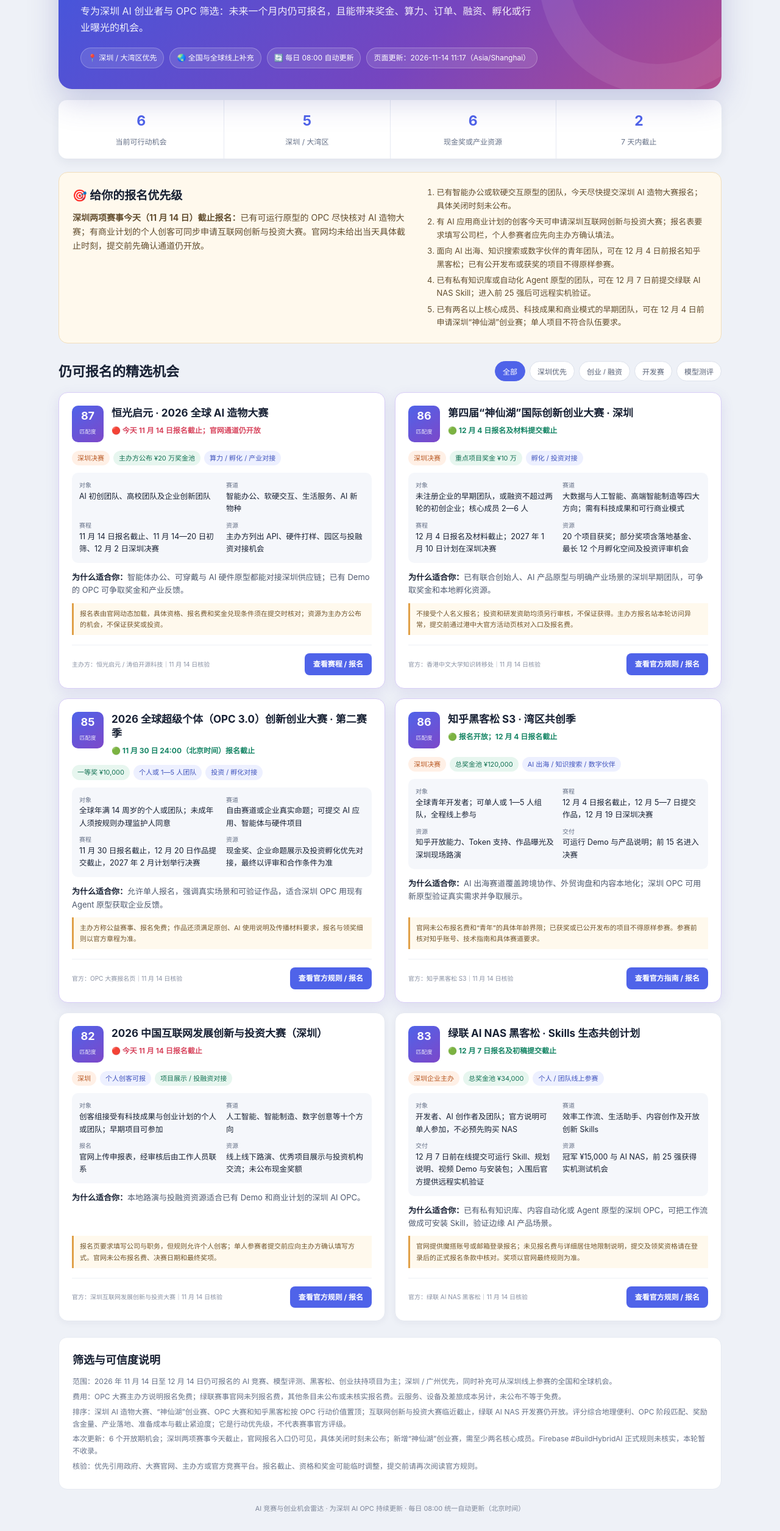
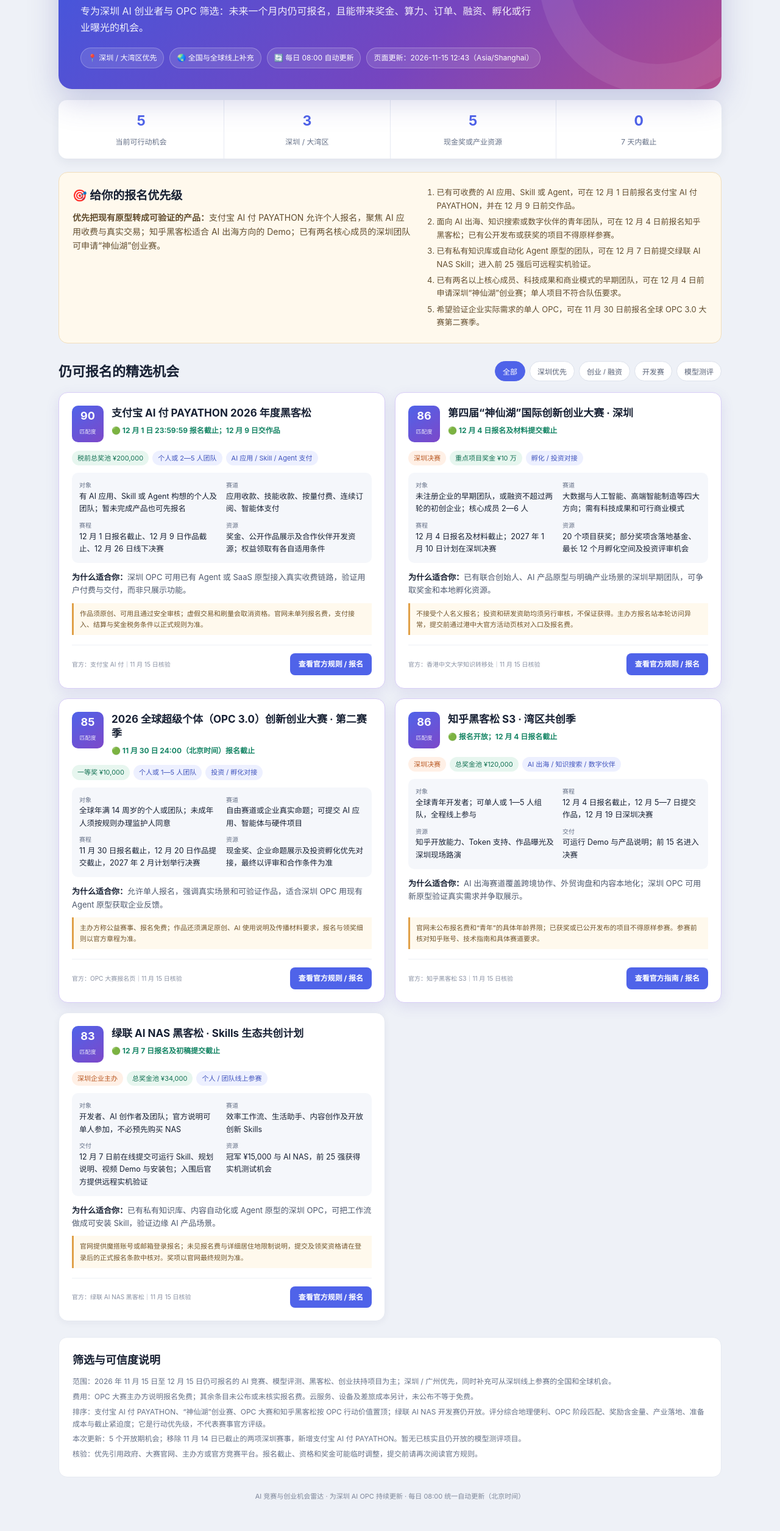
Before and after one commit to XuemingW/XuemingW.github.io, a plain HTML site: page ai-opportunities.html in a window 1280 px wide. Shown: the part 210-2720 px from the top of the page at 61% size. Drawn offline with Linux system fonts and the light colour scheme.

Commit message:
auto: 统一更新 AI 情报总览 2026-11-15

```diff
--- a/ai-events.html
+++ b/ai-events.html
@@ -4,7 +4,7 @@
 <meta charset="UTF-8">
 <meta name="viewport" content="width=device-width, initial-scale=1.0">
 <meta name="description" content="深圳与广州未来一个月可线下参加的AI、科技、创业、Agent与开发者活动指南。">
-<title>深圳 &amp; 广州 AI/科技圈活动指南 | 11月14日-12月14日</title>
+<title>深圳 &amp; 广州 AI/科技圈活动指南 | 11月15日-12月15日</title>
 <style>
   * { margin: 0; padding: 0; box-sizing: border-box; }
   html, body { overflow-x: hidden; }
@@ -158,12 +158,12 @@
 <div class="container">
   <div class="header">
     <h1>深圳 &amp; 广州 AI/科技圈活动指南</h1>
-    <div class="subtitle">11月14日-12月14日｜面向 AI 创业者、OPC、开发者与产品人的线下及线上活动</div>
+    <div class="subtitle">11月15日-12月15日｜面向 AI 创业者、OPC、开发者与产品人的线下及线上活动</div>
     <div class="meta">
       <span>📍 深圳优先，广州补充</span>
-      <span>🗓 2026.11.14—12.14</span>
+      <span>🗓 2026.11.15—12.15</span>
       <span>🔄 每日 08:00 自动更新</span>
-      <span>页面更新：2026-11-14 11:17（Asia/Shanghai）</span>
+      <span>页面更新：2026-11-15 12:43（Asia/Shanghai）</span>
     </div>
   </div>
 
@@ -208,7 +208,7 @@
 <div class="tips-box"><h3>OPC 参加建议</h3><p>优先联系 AI·道深圳站或广州 DevFest 申请项目展示；高交会可优先寻找 AI 产业链和投融资对接机会。深圳 GEO 大会适合营销 Agent 团队。两场腾讯云 WorkBuddy 沙龙可用于交流产品工作流，现场参会需以报名审核结果为准。国际创意智能周适合希望连接开源与创意应用社群的团队。</p></div>
   <div class="footer">
     <p>数据来源：腾讯云开发者社区、GDG Guangzhou、中国 GEO 大会、高交会、AI·道主办方登记页及国际创意智能周官方页面；费用或截止未公布的字段明确标注。</p>
-    <p>活动时间、地点、票价和报名状态可能随时变化；出发前请再次查看主办方最新通知。页面更新：2026-11-14 11:17（Asia/Shanghai）</p>
+    <p>活动时间、地点、票价和报名状态可能随时变化；出发前请再次查看主办方最新通知。页面更新：2026-11-15 12:43（Asia/Shanghai）</p>
   </div>
 </div>
 <script>if (new URLSearchParams(location.search).has('embedded')) document.body.classList.add('embedded');</script>
--- a/ai-opportunities.html
+++ b/ai-opportunities.html
@@ -204,28 +204,28 @@
       <span class="hero-pill">📍 深圳 / 大湾区优先</span>
       <span class="hero-pill">🌏 全国与全球线上补充</span>
       <span class="hero-pill">🔄 每日 08:00 自动更新</span>
-      <span class="hero-pill">页面更新：2026-11-14 11:17（Asia/Shanghai）</span>
+      <span class="hero-pill">页面更新：2026-11-15 12:43（Asia/Shanghai）</span>
     </div>
   </section>
 
   <section class="stats" aria-label="机会统计">
-    <div class="stat"><strong>6</strong><span>当前可行动机会</span></div>
-    <div class="stat"><strong>5</strong><span>深圳 / 大湾区</span></div>
-    <div class="stat"><strong>6</strong><span>现金奖或产业资源</span></div>
-    <div class="stat"><strong>2</strong><span>7 天内截止</span></div>
+    <div class="stat"><strong>5</strong><span>当前可行动机会</span></div>
+    <div class="stat"><strong>3</strong><span>深圳 / 大湾区</span></div>
+    <div class="stat"><strong>5</strong><span>现金奖或产业资源</span></div>
+    <div class="stat"><strong>0</strong><span>7 天内截止</span></div>
   </section>
 
   <section class="recommendation">
     <div>
       <h2>🎯 给你的报名优先级</h2>
-      <p><strong>深圳两项赛事今天（11 月 14 日）截止报名：</strong>已有可运行原型的 OPC 尽快核对 AI 造物大赛；有商业计划的个人创客可同步申请互联网创新与投资大赛。官网均未给出当天具体截止时刻，提交前先确认通道仍开放。</p>
+      <p><strong>优先把现有原型转成可验证的产品：</strong>支付宝 AI 付 PAYATHON 允许个人报名，聚焦 AI 应用收费与真实交易；知乎黑客松适合 AI 出海方向的 Demo；已有两名核心成员的深圳团队可申请“神仙湖”创业赛。</p>
     </div>
     <ol class="action-list">
-      <li>已有智能办公或软硬交互原型的团队，今天尽快提交深圳 AI 造物大赛报名；具体关闭时刻未公布。</li>
-      <li>有 AI 应用商业计划的创客今天可申请深圳互联网创新与投资大赛；报名表要求填写公司栏，个人参赛者应先向主办方确认填法。</li>
+      <li>已有可收费的 AI 应用、Skill 或 Agent，可在 12 月 1 日前报名支付宝 AI 付 PAYATHON，并在 12 月 9 日前交作品。</li>
       <li>面向 AI 出海、知识搜索或数字伙伴的青年团队，可在 12 月 4 日前报名知乎黑客松；已有公开发布或获奖的项目不得原样参赛。</li>
       <li>已有私有知识库或自动化 Agent 原型的团队，可在 12 月 7 日前提交绿联 AI NAS Skill；进入前 25 强后可远程实机验证。</li>
       <li>已有两名以上核心成员、科技成果和商业模式的早期团队，可在 12 月 4 日前申请深圳“神仙湖”创业赛；单人项目不符合队伍要求。</li>
+      <li>希望验证企业实际需求的单人 OPC，可在 11 月 30 日前报名全球 OPC 3.0 大赛第二赛季。</li>
     </ol>
   </section>
 
@@ -241,13 +241,13 @@
   </div>
 
   <section class="grid" id="opportunityGrid">
-    <article class="card top" data-categories="shenzhen startup hackathon">
-      <div class="card-head"><div class="score"><b>87</b><small>匹配度</small></div><div><h3>恒光启元 · 2026 全球 AI 造物大赛</h3><div class="deadline urgent">🔴 今天 11 月 14 日报名截止；官网通道仍开放</div></div></div>
-      <div class="tags"><span class="tag local">深圳决赛</span><span class="tag money">主办方公布 ¥20 万奖金池</span><span class="tag">算力 / 孵化 / 产业对接</span></div>
-      <div class="facts"><div class="fact"><span>对象</span>AI 初创团队、高校团队及企业创新团队</div><div class="fact"><span>赛道</span>智能办公、软硬交互、生活服务、AI 新物种</div><div class="fact"><span>赛程</span>11 月 14 日报名截止、11 月 14—20 日初筛、12 月 2 日深圳决赛</div><div class="fact"><span>资源</span>主办方列出 API、硬件打样、园区与投融资对接机会</div></div>
-      <p class="reason"><strong>为什么适合你：</strong>智能体办公、可穿戴与 AI 硬件原型都能对接深圳供应链；已有 Demo 的 OPC 可争取奖金和产业反馈。</p>
-      <div class="caution">报名表由官网动态加载，具体资格、报名费和奖金兑现条件须在提交时核对；资源为主办方公布的机会，不保证获奖或投资。</div>
-      <div class="card-foot"><span class="source">主办方：恒光启元 / 涛伯开源科技｜11 月 14 日核验</span><a class="btn" href="https://competition.ailonghub.com/" target="_blank" rel="noopener noreferrer">查看赛程 / 报名</a></div>
+    <article class="card top" data-categories="startup hackathon">
+      <div class="card-head"><div class="score"><b>90</b><small>匹配度</small></div><div><h3>支付宝 AI 付 PAYATHON 2026 年度黑客松</h3><div class="deadline safe">🟢 12 月 1 日 23:59:59 报名截止；12 月 9 日交作品</div></div></div>
+      <div class="tags"><span class="tag money">税前总奖池 ¥200,000</span><span class="tag">个人或 2—5 人团队</span><span class="tag">AI 应用 / Skill / Agent 支付</span></div>
+      <div class="facts"><div class="fact"><span>对象</span>有 AI 应用、Skill 或 Agent 构想的个人及团队；暂未完成产品也可先报名</div><div class="fact"><span>赛道</span>应用收款、技能收款、按量付费、连续订阅、智能体支付</div><div class="fact"><span>赛程</span>12 月 1 日报名截止、12 月 9 日作品截止、12 月 26 日线下决赛</div><div class="fact"><span>资源</span>奖金、公开作品展示及合作伙伴开发资源；权益领取有各自适用条件</div></div>
+      <p class="reason"><strong>为什么适合你：</strong>深圳 OPC 可用已有 Agent 或 SaaS 原型接入真实收费链路，验证用户付费与交付，而非只展示功能。</p>
+      <div class="caution">作品须原创、可用且通过安全审核；虚假交易和刷量会取消资格。官网未单列报名费，支付接入、结算与奖金税务条件以正式规则为准。</div>
+      <div class="card-foot"><span class="source">官方：支付宝 AI 付｜11 月 15 日核验</span><a class="btn" href="https://aipay.alipay.com/community/events/payathon-2026" target="_blank" rel="noopener noreferrer">查看官方规则 / 报名</a></div>
     </article>
     <article class="card top" data-categories="shenzhen startup">
       <div class="card-head"><div class="score"><b>86</b><small>匹配度</small></div><div><h3>第四届“神仙湖”国际创新创业大赛 · 深圳</h3><div class="deadline safe">🟢 12 月 4 日报名及材料提交截止</div></div></div>
@@ -255,7 +255,7 @@
       <div class="facts"><div class="fact"><span>对象</span>未注册企业的早期团队，或融资不超过两轮的初创企业；核心成员 2—6 人</div><div class="fact"><span>赛道</span>大数据与人工智能、高端智能制造等四大方向；需有科技成果和可行商业模式</div><div class="fact"><span>赛程</span>12 月 4 日报名及材料截止；2027 年 1 月 10 日计划在深圳决赛</div><div class="fact"><span>资源</span>20 个项目获奖；部分奖项含落地基金、最长 12 个月孵化空间及投资评审机会</div></div>
       <p class="reason"><strong>为什么适合你：</strong>已有联合创始人、AI 产品原型与明确产业场景的深圳早期团队，可争取奖金和本地孵化资源。</p>
       <div class="caution">不接受个人名义报名；投资和研发资助均须另行审核，不保证获得。主办方报名站本轮访问异常，提交前通过港中大官方活动页核对入口及报名费。</div>
-      <div class="card-foot"><span class="source">官方：香港中文大学知识转移处｜11 月 14 日核验</span><a class="btn" href="https://kto.cuhk.edu.hk/en/news-events/events/others/fairy-lake-2026" target="_blank" rel="noopener noreferrer">查看官方规则 / 报名</a></div>
+      <div class="card-foot"><span class="source">官方：香港中文大学知识转移处｜11 月 15 日核验</span><a class="btn" href="https://kto.cuhk.edu.hk/en/news-events/events/others/fairy-lake-2026" target="_blank" rel="noopener noreferrer">查看官方规则 / 报名</a></div>
     </article>
     <article class="card top" data-categories="startup hackathon">
       <div class="card-head"><div class="score"><b>85</b><small>匹配度</small></div><div><h3>2026 全球超级个体（OPC 3.0）创新创业大赛 · 第二赛季</h3><div class="deadline safe">🟢 11 月 30 日 24:00（北京时间）报名截止</div></div></div>
@@ -263,7 +263,7 @@
       <div class="facts"><div class="fact"><span>对象</span>全球年满 14 周岁的个人或团队；未成年人须按规则办理监护人同意</div><div class="fact"><span>赛道</span>自由赛道或企业真实命题；可提交 AI 应用、智能体与硬件项目</div><div class="fact"><span>赛程</span>11 月 30 日报名截止，12 月 20 日作品提交截止，2027 年 2 月计划举行决赛</div><div class="fact"><span>资源</span>现金奖、企业命题展示及投资孵化优先对接，最终以评审和合作条件为准</div></div>
       <p class="reason"><strong>为什么适合你：</strong>允许单人报名，强调真实场景和可验证作品，适合深圳 OPC 用现有 Agent 原型获取企业反馈。</p>
       <div class="caution">主办方称公益赛事、报名免费；作品还须满足原创、AI 使用说明及传播材料要求，报名与领奖细则以官方章程为准。</div>
-      <div class="card-foot"><span class="source">官方：OPC 大赛报名页｜11 月 14 日核验</span><a class="btn" href="https://opc.gecacademy.cn/register" target="_blank" rel="noopener noreferrer">查看官方规则 / 报名</a></div>
+      <div class="card-foot"><span class="source">官方：OPC 大赛报名页｜11 月 15 日核验</span><a class="btn" href="https://opc.gecacademy.cn/register" target="_blank" rel="noopener noreferrer">查看官方规则 / 报名</a></div>
     </article>
 
     <article class="card top" data-categories="shenzhen startup hackathon">
@@ -272,16 +272,7 @@
       <div class="facts"><div class="fact"><span>对象</span>全球青年开发者；可单人或 1—5 人组队，全程线上参与</div><div class="fact"><span>赛程</span>12 月 4 日报名截止，12 月 5—7 日提交作品，12 月 19 日深圳决赛</div><div class="fact"><span>资源</span>知乎开放能力、Token 支持、作品曝光及深圳现场路演</div><div class="fact"><span>交付</span>可运行 Demo 与产品说明；前 15 名进入决赛</div></div>
       <p class="reason"><strong>为什么适合你：</strong>AI 出海赛道覆盖跨境协作、外贸询盘和内容本地化；深圳 OPC 可用新原型验证真实需求并争取展示。</p>
       <div class="caution">官网未公布报名费和“青年”的具体年龄界限；已获奖或已公开发布的项目不得原样参赛。参赛前核对知乎账号、技术指南和具体赛道要求。</div>
-      <div class="card-foot"><span class="source">官方：知乎黑客松 S3｜11 月 14 日核验</span><a class="btn" href="https://hackathon-s3.event.zhihu.com/" target="_blank" rel="noopener noreferrer">查看官方指南 / 报名</a></div>
-    </article>
-
-    <article class="card" data-categories="shenzhen startup">
-      <div class="card-head"><div class="score"><b>82</b><small>匹配度</small></div><div><h3>2026 中国互联网发展创新与投资大赛（深圳）</h3><div class="deadline urgent">🔴 今天 11 月 14 日报名截止</div></div></div>
-      <div class="tags"><span class="tag local">深圳</span><span class="tag">个人创客可报</span><span class="tag money">项目展示 / 投融资对接</span></div>
-      <div class="facts"><div class="fact"><span>对象</span>创客组接受有科技成果与创业计划的个人或团队；早期项目可参加</div><div class="fact"><span>赛道</span>人工智能、智能制造、数字创意等十个方向</div><div class="fact"><span>报名</span>官网上传申报表，经审核后由工作人员联系</div><div class="fact"><span>资源</span>线上线下路演、优秀项目展示与投资机构交流；未公布现金奖额</div></div>
-      <p class="reason"><strong>为什么适合你：</strong>本地路演与投融资资源适合已有 Demo 和商业计划的深圳 AI OPC。</p>
-      <div class="caution">报名页要求填写公司与职务，但规则允许个人创客；单人参赛者提交前应向主办方确认填写方式。官网未公布报名费、决赛日期和最终奖项。</div>
-      <div class="card-foot"><span class="source">官方：深圳互联网发展创新与投资大赛｜11 月 14 日核验</span><a class="btn" href="https://www.sieia.cn/index/index/activity_details.html?id=88" target="_blank" rel="noopener noreferrer">查看官方规则 / 报名</a></div>
+      <div class="card-foot"><span class="source">官方：知乎黑客松 S3｜11 月 15 日核验</span><a class="btn" href="https://hackathon-s3.event.zhihu.com/" target="_blank" rel="noopener noreferrer">查看官方指南 / 报名</a></div>
     </article>
 
     <article class="card" data-categories="shenzhen hackathon">
@@ -290,28 +281,28 @@
       <div class="facts"><div class="fact"><span>对象</span>开发者、AI 创作者及团队；官方说明可单人参加，不必预先购买 NAS</div><div class="fact"><span>赛道</span>效率工作流、生活助手、内容创作及开放创新 Skills</div><div class="fact"><span>交付</span>12 月 7 日前在线提交可运行 Skill、规划说明、视频 Demo 与安装包；入围后官方提供远程实机验证</div><div class="fact"><span>资源</span>冠军 ¥15,000 与 AI NAS，前 25 强获得实机测试机会</div></div>
       <p class="reason"><strong>为什么适合你：</strong>已有私有知识库、内容自动化或 Agent 原型的深圳 OPC，可把工作流做成可安装 Skill，验证边缘 AI 产品场景。</p>
       <div class="caution">官网提供魔搭账号或邮箱登录报名；未见报名费与详细居住地限制说明，提交及领奖资格请在登录后的正式报名条款中核对。奖项以官网最终规则为准。</div>
-      <div class="card-foot"><span class="source">官方：绿联 AI NAS 黑客松｜11 月 14 日核验</span><a class="btn" href="https://hackathon.ugnas.com/" target="_blank" rel="noopener noreferrer">查看官方规则 / 报名</a></div>
+      <div class="card-foot"><span class="source">官方：绿联 AI NAS 黑客松｜11 月 15 日核验</span><a class="btn" href="https://hackathon.ugnas.com/" target="_blank" rel="noopener noreferrer">查看官方规则 / 报名</a></div>
     </article>
 
   </section>
 
   <section class="method">
     <h2>筛选与可信度说明</h2>
-    <p>范围：2026 年 11 月 14 日至 12 月 14 日仍可报名的 AI 竞赛、模型评测、黑客松、创业扶持项目为主；深圳 / 广州优先，同时补充可从深圳线上参赛的全国和全球机会。</p>
-    <p>费用：OPC 大赛主办方说明报名免费；绿联赛事官网未列报名费，其他条目未公布或未核实报名费。云服务、设备及差旅成本另计，未公布不等于免费。</p>
-    <p>排序：深圳 AI 造物大赛、“神仙湖”创业赛、OPC 大赛和知乎黑客松按 OPC 行动价值置顶；互联网创新与投资大赛临近截止，绿联 AI NAS 开发赛仍开放。评分综合地理便利、OPC 阶段匹配、奖励含金量、产业落地、准备成本与截止紧迫度；它是行动优先级，不代表赛事官方评级。</p>
-    <p>本次更新：6 个开放期机会；深圳两项赛事今天截止，官网报名入口仍可见，具体关闭时刻未公布；新增“神仙湖”创业赛，需至少两名核心成员。Firebase #BuildHybridAI 正式规则未核实，本轮暂不收录。</p>
+    <p>范围：2026 年 11 月 15 日至 12 月 15 日仍可报名的 AI 竞赛、模型评测、黑客松、创业扶持项目为主；深圳 / 广州优先，同时补充可从深圳线上参赛的全国和全球机会。</p>
+    <p>费用：OPC 大赛主办方说明报名免费；其余条目未公布或未核实报名费。云服务、设备及差旅成本另计，未公布不等于免费。</p>
+    <p>排序：支付宝 AI 付 PAYATHON、“神仙湖”创业赛、OPC 大赛和知乎黑客松按 OPC 行动价值置顶；绿联 AI NAS 开发赛仍开放。评分综合地理便利、OPC 阶段匹配、奖励含金量、产业落地、准备成本与截止紧迫度；它是行动优先级，不代表赛事官方评级。</p>
+    <p>本次更新：5 个开放期机会；移除 11 月 14 日已截止的两项深圳赛事，新增支付宝 AI 付 PAYATHON。暂无已核实且仍开放的模型测评项目。</p>
     <p>核验：优先引用政府、大赛官网、主办方或官方竞赛平台。报名截止、资格和奖金可能临时调整，提交前请再次阅读官方规则。</p>
   </section>
   <footer>AI 竞赛与创业机会雷达 · 为深圳 AI OPC 持续更新 · 每日 08:00 统一自动更新（北京时间）</footer>
 </main>
 
 <section class="embed-panel tab-panel" id="panel-ai-events" role="tabpanel" aria-labelledby="tab-ai-events" data-panel="ai-events" hidden>
-  <iframe class="embed-frame" title="深圳广州 AI 科技圈活动" src="ai-events.html?embedded=1&amp;v=202611141117"></iframe>
+  <iframe class="embed-frame" title="深圳广州 AI 科技圈活动" src="ai-events.html?embedded=1&amp;v=202611151243"></iframe>
 </section>
 
 <section class="embed-panel tab-panel" id="panel-cross-border" role="tabpanel" aria-labelledby="tab-cross-border" data-panel="cross-border" hidden>
-  <iframe class="embed-frame" title="深圳广州跨境与出海活动" src="cross-border-events.html?embedded=1&amp;v=202611141117"></iframe>
+  <iframe class="embed-frame" title="深圳广州跨境与出海活动" src="cross-border-events.html?embedded=1&amp;v=202611151243"></iframe>
 </section>
 
 <script>
```
Also changed, not shown: cross-border-events.html (+14 -2 lines).
